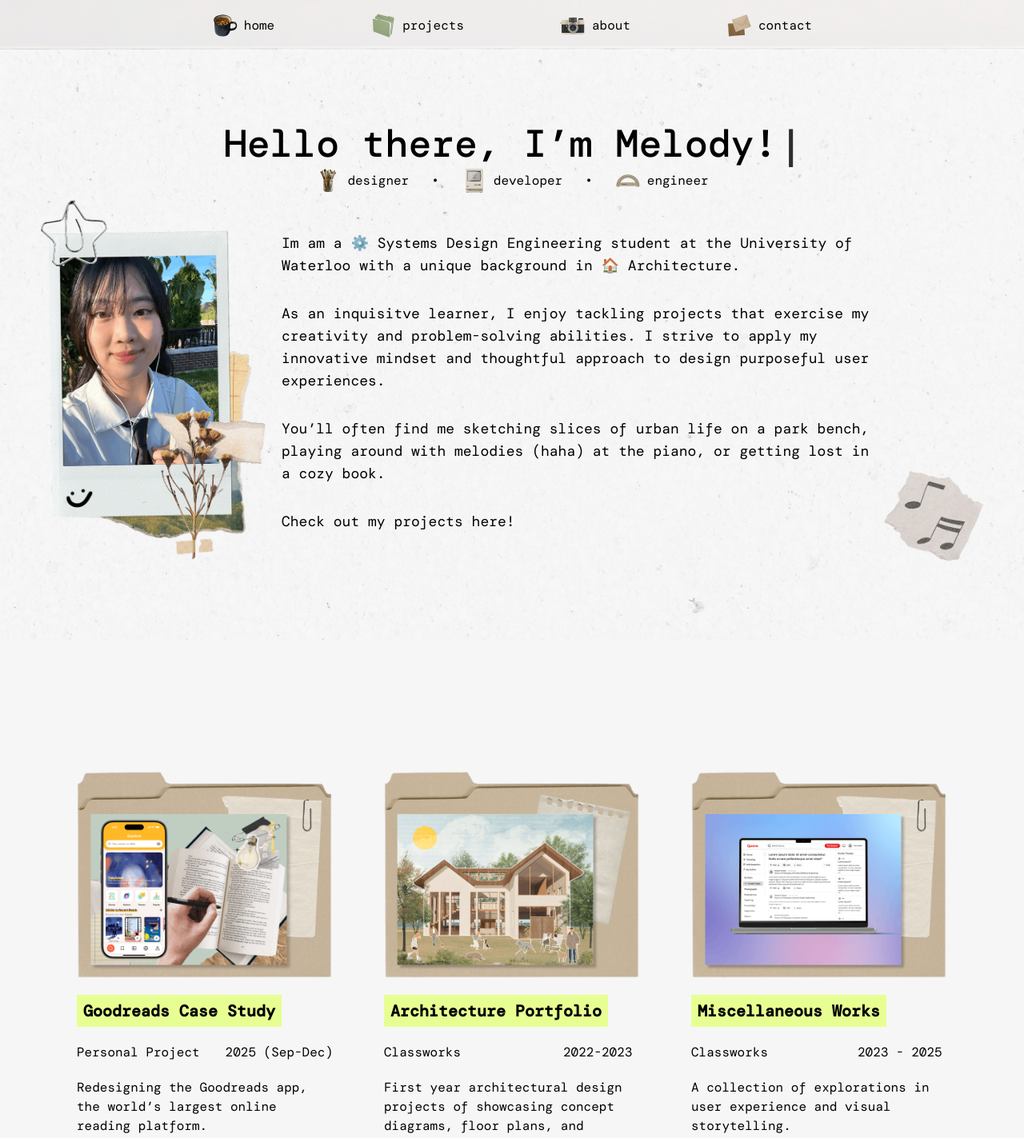
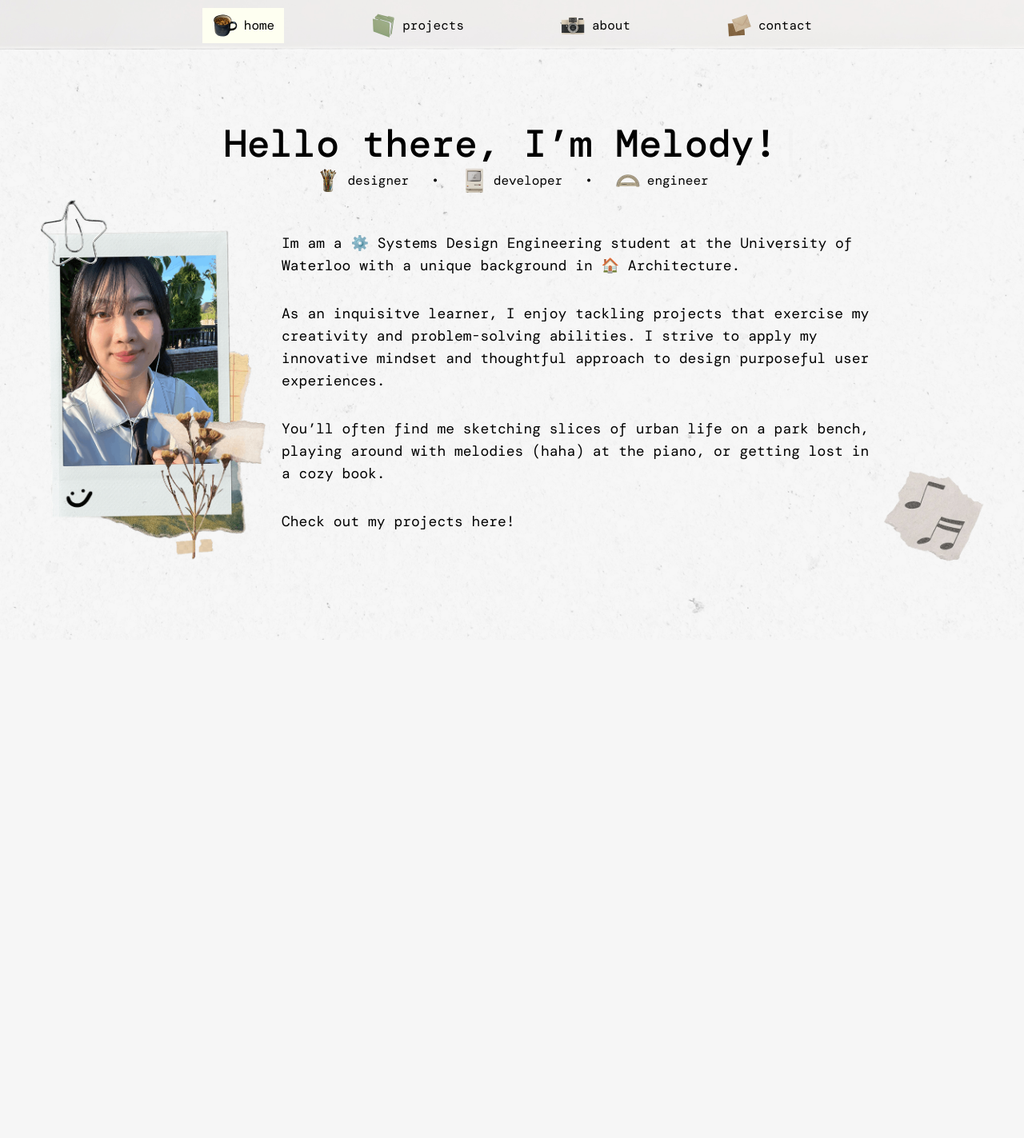
Before and after one commit to Arislock/portfolio, a React (Vite) app: page / in a window 1280 px wide. Shown: the top 1423 px of the page at 80% size. After the commit the page ends 800 px from the top, so only its background shows below. Built offline with nearby package versions, Linux system fonts and the light colour scheme; a web font is replaced by a local one.

Commit message:
implemented home and projects tab

```diff
--- a/src/App.jsx
+++ b/src/App.jsx
@@ -1,10 +1,13 @@
 import "./App.css";
+import { useState } from "react";
 import { Navbar } from "./components/Navbar";
 import { Home } from "./components/sections/Home";
 import { Projects } from "./components/sections/Projects";
 import background from "./assets/img/bg.png"
 
 export default function App() {
+  const [activeTab, setActiveTab] = useState("home");
+
   return (
     <>
       <div
@@ -17,9 +20,12 @@ export default function App() {
         }}
       >
       </div>
-      <Navbar />
-      <Home />
-      <Projects />
+
+      <Navbar activeTab={activeTab} setActiveTab={setActiveTab}/>
+      <main className="pt-16">
+        {activeTab === "home" && <Home />}
+        {activeTab === "projects" && <Projects />}
+      </main>
 
     </>
   );
--- a/src/components/Navbar.jsx
+++ b/src/components/Navbar.jsx
@@ -4,7 +4,10 @@ import projectIcon from "../assets/icon/folder.png";
 import aboutIcon from "../assets/icon/camera.png";
 import contactIcon from "../assets/icon/mail.png";
 
-export const Navbar = () => {
+export const Navbar = ({ activeTab, setActiveTab }) => {
+  const linkBase = "flex items-center gap-2 px-3 py-1.5 transition-colors hover:bg-[#FEFFF1]";
+  const active = "bg-[#FEFFF1]";
+
   return (
     <nav className="fixed top-0 left-0 w-full h-16 z-50">
       <img
@@ -17,15 +20,20 @@ export const Navbar = () => {
 
       <div className="relative max-w-5xl mx-auto h-full px-4 flex items-center justify-center">
         <div className="flex gap-24">
-            <a href="#home" className="flex items-center gap-2 px-3 py-1.5
-                transition-colors hover:bg-[#FEFFF1]">
-                <img src={homeIcon} alt="" className="w-8 h-8" />
-                home
-            </a>
-            <a href="#projects" className="flex items-center gap-2 px-3 py-1.5 transition-colors hover:bg-[#FEFFF1]">
-                <img src={projectIcon} alt="" className="w-8 h-8" />
-                projects
-            </a>
+            <button
+              onClick={() => setActiveTab("home")}
+              className={`${linkBase} ${activeTab === "home" ? active : ""}`}
+            >
+              <img src={homeIcon} alt="" className="w-8 h-8" />
+              home
+            </button>
+            <button
+              onClick={() => setActiveTab("projects")}
+              className={`${linkBase} ${activeTab === "projects" ? active : ""}`}
+            >
+              <img src={projectIcon} alt="" className="w-8 h-8" />
+              projects
+            </button>
             <a href="#about" className="flex items-center gap-2 px-3 py-1.5 transition-colors hover:bg-[#FEFFF1]">
                 <img src={aboutIcon} alt="" className="w-8 h-8" />
                 about
--- a/src/components/sections/Home.jsx
+++ b/src/components/sections/Home.jsx
@@ -4,17 +4,19 @@ import engIcon from "../../assets/icon/ruler.png";
 import profile from "../../assets/img/profile.png";
 import music from "../../assets/img/music.png";
 
-
 import { Typewriter } from "react-simple-typewriter"
 
 export const Home = () => {
+    const title = "flex items-center gap-2 px-3 py-1.5";
+    const text = "text-left text-lg";
+
     return (
     <section
         id="home"
-        className="min-h-screen flex items-center justify-center relative"
+        className="min-h-[calc(100vh-8rem)] flex items-center justify-center relative"
         >
-        <div className="text-center z-10 px-4">
-            <h1 className="text-5xl text-black font-medium">
+        <div className="w-full max-w-7xl mx-auto px-4 text-center">
+            <h1 className="text-5xl text-black font-medium animate-[slideInUp_0.3s_ease-out_forwards]">
                 <Typewriter
                     words={["Hello there, I’m Melody!"]}
                     loop={1}
@@ -26,31 +28,31 @@ export const Home = () => {
                 />
                 </h1>
             <div className="flex gap-4 items-center justify-center">
-                <p className="flex items-center gap-2 px-3 py-1.5"><img src={designIcon} className="w-8 h-8" />
+                <p className={title}><img src={designIcon} className="w-8 h-8" />
                     designer</p>
                     <p>•</p>
-                <p className="flex items-center gap-2 px-3 py-1.5"><img src={devIcon} className="w-8 h-8" />
+                <p className={title}><img src={devIcon} className="w-8 h-8" />
                     developer</p>
                     <p>•</p>
-                <p className="flex items-center gap-2 px-3 py-1.5"><img src={engIcon} className="w-8 h-8" />
+                <p className={title}><img src={engIcon} className="w-8 h-8" />
                     engineer</p>
             </div>
 
             <div className="flex justify-center items-end">
                 <div className="flex justify-content items-center gap-4">
-                    <img src={profile} className="w-72"/>
-                    <div className="flex flex-col gap-8">
-                        <p className="text-left text-lg">
+                    <img src={profile} className="w-72 transition-transform duration-200 ease-out hover:scale-104"/>
+                    <div className="flex flex-col gap-8 animate-[slideInUp_0.5s_ease-out_forwards]">
+                        <p className={text}>
                             Im am a ⚙️ Systems Design Engineering student at the University of Waterloo with a unique background in 🏠 Architecture.</p>
-                        <p className="text-left text-lg">
+                        <p className={text}>
                             As an inquisitve learner, I enjoy tackling projects that exercise my creativity and problem-solving abilities. I strive to apply my innovative mindset and thoughtful approach to design purposeful user experiences. </p>
-                        <p className="text-left text-lg">
+                        <p className={text}>
                             You’ll often find me sketching slices of urban life on a park bench, playing around with melodies (haha) at the piano, or getting lost in a cozy book.</p>
-                        <p className="text-left text-lg">
+                        <p className={text}>
                             Check out my projects <a href="#projects">here!</a></p>
                     </div>
                 </div>
-                <img src={music} className="w-32"/>
+                <img src={music} className="w-32 transition-transform duration-200 ease-out hover:scale-110"/>
             </div>
 
         </div>
--- a/src/components/sections/Projects.jsx
+++ b/src/components/sections/Projects.jsx
@@ -4,14 +4,16 @@ import miscFile from "../../assets/img/miscFile.png";
 
 
 export const Projects = () => {
+    const file = "flex w-80 transition-transform duration-200 ease-out hover:scale-105";
+
     return (
         <section
             id="projects"
-            className="min-h-screen flex items-center justify-center relative"
+            className="min-h-[calc(100vh-8rem)] flex items-center justify-center relative"
             >
             <div className="flex justify-between gap-16">
                 <div className="flex flex-col items-start gap-5 w-80">
-                    <img src={caseStudyFile} className="flex w-80 transition-transform duration-200 ease-out hover:scale-110"/>
+                    <img src={caseStudyFile} className={file}/>
                     <h1 className="font-semibold text-xl inline-block bg-[#E7FF92] px-2 py-1.5">Goodreads Case Study</h1>
                     <div className="flex gap-8">
                         <p>Personal Project</p>
@@ -25,7 +27,7 @@ export const Projects = () => {
                 </div>
 
                 <div className="flex flex-col items-start gap-5 w-80">
-                    <img src={archFile} className="flex w-80 transition-transform duration-200 ease-out hover:scale-110"/>
+                    <img src={archFile} className={file}/>
                     <h1 className="font-semibold text-xl inline-block bg-[#E7FF92] px-2 py-1.5">Architecture Portfolio</h1>
                     <div className="flex gap-32">
                         <p>Classworks</p>
@@ -38,11 +40,11 @@ export const Projects = () => {
                 </div>
 
                 <div className="flex flex-col items-start gap-5 w-80">
-                    <img src={miscFile} className="flex w-80 transition-transform duration-200 ease-out hover:scale-110"/>
+                    <img src={miscFile} className={file}/>
                     <h1 className="font-semibold text-xl inline-block bg-[#E7FF92] px-2 py-1.5">Miscellaneous Works</h1>
-                    <div className="flex gap-28">
+                    <div className="flex gap-32">
                         <p>Classworks</p>
-                        <p>2023 - 2025</p>
+                        <p>2023-2025</p>
                     </div>
                     <p className="text-start">A collection of explorations in user experience and visual storytelling.</p>
                     <div className="flex gap-4">
--- a/src/index.css
+++ b/src/index.css
@@ -1,5 +1,16 @@
 @import url('https://fonts.googleapis.com/css2?family=DM+Mono:ital,wght@0,300;0,400;0,500;1,300;1,400;1,500&display=swap');
 @import "tailwindcss";
+
+@keyframes slideInUp {
+  from {
+    opacity: 0;
+    transform: translateY(40px);
+  }
+  to {
+    opacity: 1;
+    transform: translateY(0);
+  }
+}
 
 html, body {
   margin: 0;
```
Also changed, not shown: src/components/sections/CaseStudy.jsx (added), src/components/sections/Misc.jsx (added).
